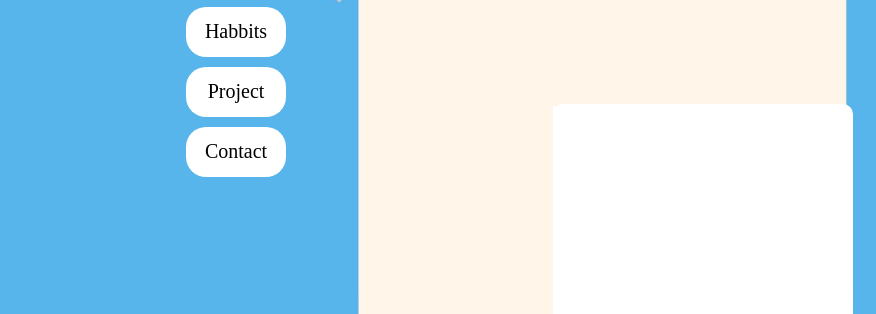
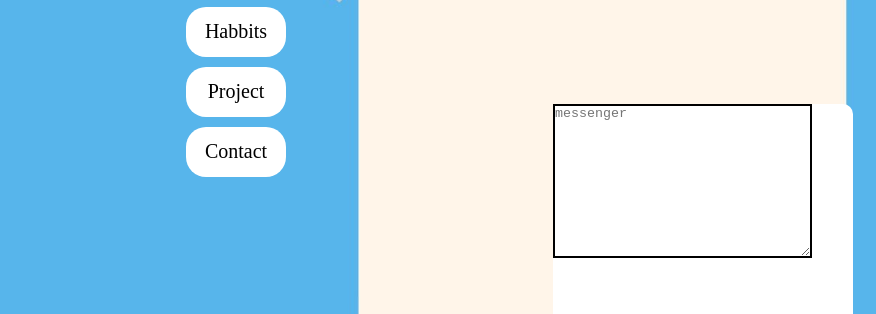
Before and after one commit to soinhocute/project-jsa33, a plain HTML site: page portfolio.html in a window 1280 px wide. Both pictures are taken after a click on the icon 1250 px from the left and 770 px from the top of the page. Shown: the part 141-455 px from the top of the page, 404-1280 px from the left. Drawn offline with Linux system fonts and the light colour scheme.

Commit message:
Update portfolio.html

```diff
--- a/portfolio.html
+++ b/portfolio.html
@@ -81,7 +81,7 @@ background-size: cover;">
         <i class="fa-brands fa-facebook-messenger"></i>
         <div class="fas">1</div>
         <div class="pop-up">
-            <input type="">
+            <textarea style="border: 2px solid black;" name="messenger" id="" cols="30" rows="10" placeholder="messenger"></textarea>
         </div>
       </div>
 
```
